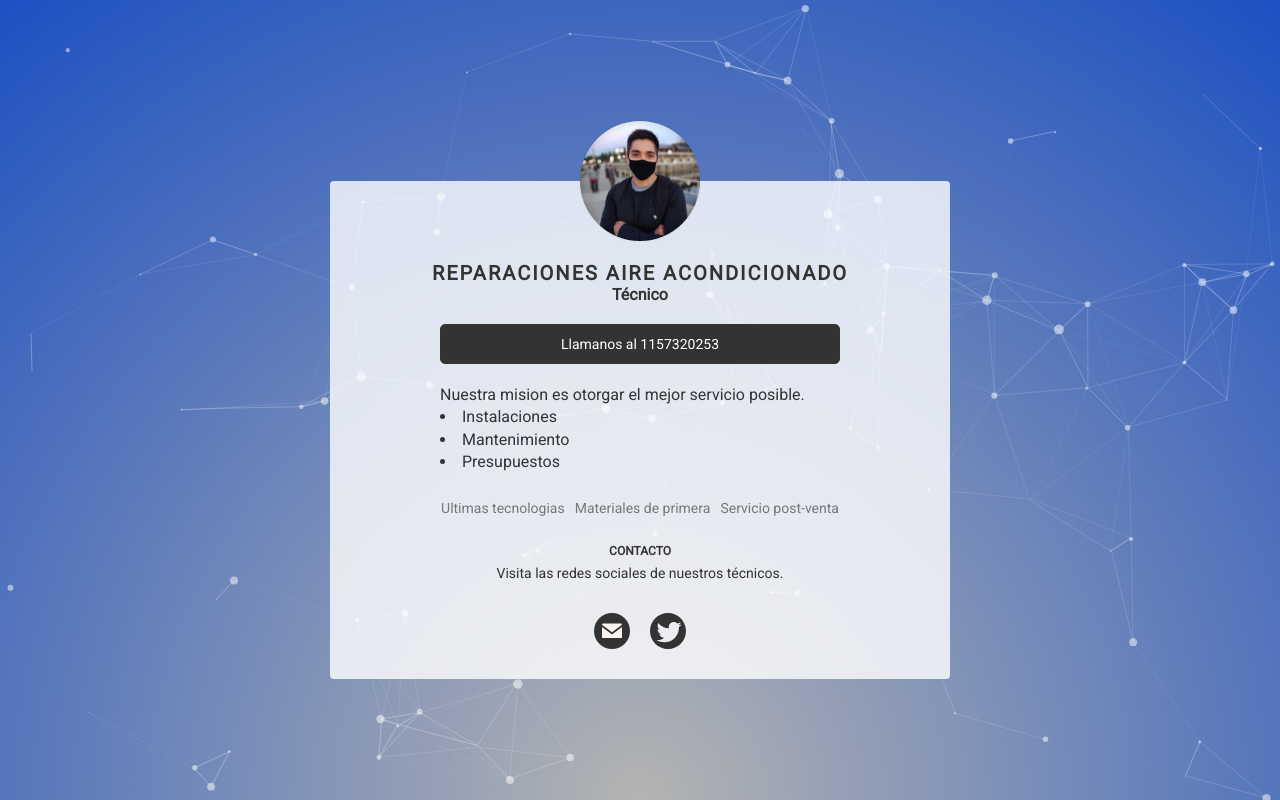
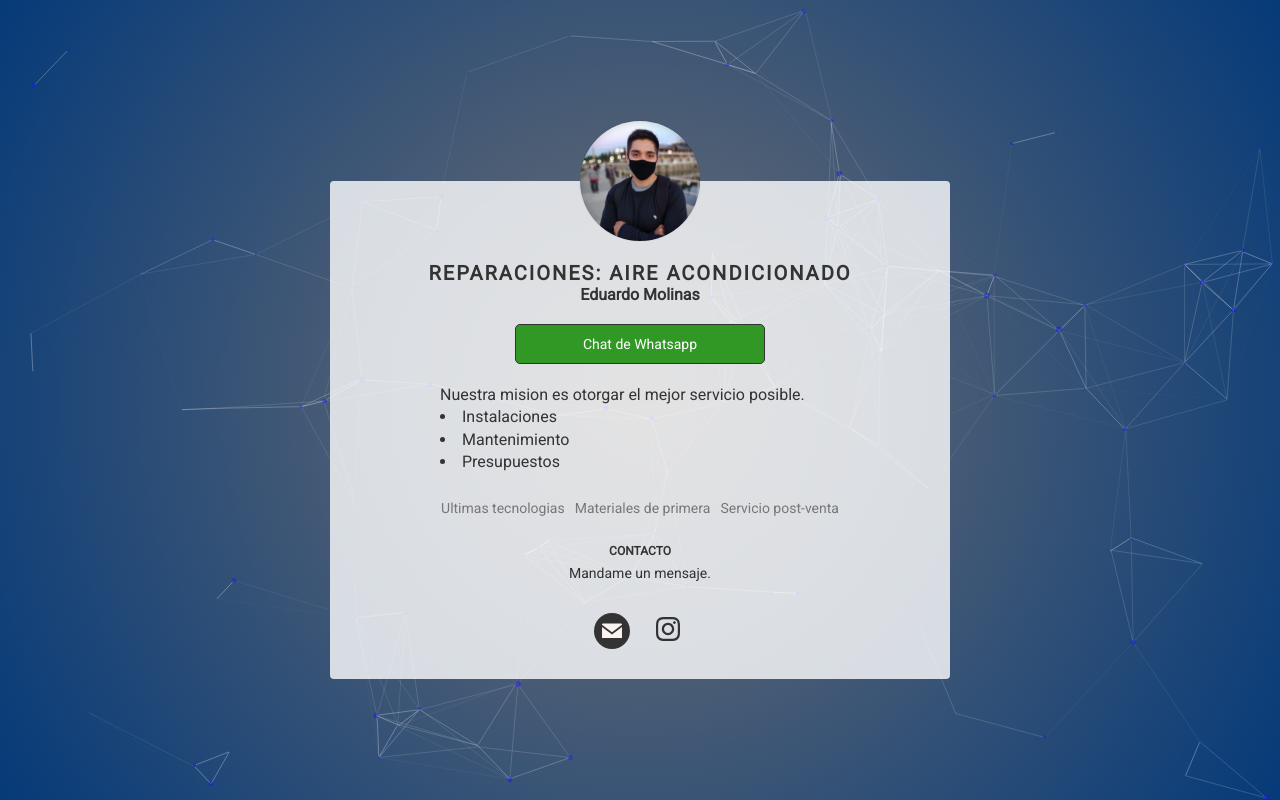
Before and after one commit to marcelo3475/TarjetaEdu, a website: page index.html in a window 1280 px wide. Drawn offline with Linux system fonts and the light colour scheme.

Commit message:
commit 19 07 2021
minor changes on social media links css and color background

```diff
--- a/index.html
+++ b/index.html
@@ -11,7 +11,7 @@
     <meta name="msapplication-TileColor" content="#ffffff">
     <meta name="msapplication-TileImage" content="/assets/ms-icon-144x144.png">
     <meta name="theme-color" content="#ffffff">
-    <title>AC</title>
+    <title>Aire acondicionado</title>
     <!--
                :
                ;
@@ -80,8 +80,8 @@
         }
 
         body {
-            background-color: rgb(230, 214, 214);
-            background: radial-gradient(circle at bottom center, rgb(180, 180, 178), rgb(28, 80, 194));
+            background: rgb(115, 113, 114);
+            background: radial-gradient(circle, rgba(115, 113, 114, 1) 0%, rgba(5, 58, 121, 1) 100%);
             font-family: "Roboto", Tahoma, Helvetica, Verdana, sans-serif;
             font-display: swap;
             font-size: 14px;
@@ -185,13 +185,13 @@
         }
 
         .profile-content .body .spotlight {
-            max-width: 400px;
+            max-width: 250px;
             width: 100%;
             margin: 0 auto;
         }
 
         .profile-content .body .spotlight .button {
-            background-color: #333;
+            background-color: hsl(113, 61%, 37%);
             box-shadow: inset 0 0 0 100px hsla(0, 0%, 100%, 0);
             min-width: 100%;
             font-size: 15px;
@@ -332,12 +332,12 @@
                                     <div class="image"></div>
                                     <div class="name-headline">
                                         <section>
-                                            <h1 class="name">Reparaciones Aire Acondicionado</h1>
+                                            <h1 class="name">Reparaciones: Aire Acondicionado</h1>
                                         </section>
                                         <section>
                                             <h2 class="headline">
                                                 <span class="roles">
-                            <span class="role">Técnico</span>
+                            <span class="role">Eduardo Molinas</span>
                                                 </span>
                                             </h2>
                                         </section>
@@ -346,8 +346,8 @@
 
                                 <div class="body">
                                     <section class="spotlight">
-                                        <a href="tel:+5491157320253" target="_blank" rel="noopener noreferrer" class="button">
-                                            Llamanos al 1157320253</a>
+                                        <a href="https://wa.me/+5491157320253" alt="Ups no anda el linkmandame un whatsapp al 1157320253 " target="_blank" rel="noopener noreferrer" class="button">
+                                            Chat de Whatsapp</a>
                                     </section>
                                     <section class="bio">
                                         <div>
@@ -372,7 +372,7 @@
                                                 <div class="meta-header">Contacto</div>
                                                 <ul class="meta-list">
                                                     <li class="meta-item">
-                                                        Visita las redes sociales de nuestros técnicos.
+                                                        Mandame un mensaje.
                                                     </li>
                                                 </ul>
                                             </li>
@@ -381,24 +381,18 @@
                                     <section class="social-links">
                                         <ul class="inline">
                                             <li class="contact-me" title="Send me a message">
-                                                <a class="social-link" title="Send me a message" alt="Send me a message" aria-label="Send me a message via email" href="mailto:molinas.eduardo@hotmail.com"><span class="SVGInline"
-                            ><svg
-                                class="SVGInline-svg"
-                                viewBox="0 0 36 18"
-                                xmlns="http://www.w3.org/2000/svg"
-                            ><path
-                                d="M17.9864841,17.7442683 L35.9560572,4.24918119 C35.9560572,2.99963608 34.9577476,2 33.7098606,2 L2.26310764,2 C1.01522062,2 0.0169109976,2.99963608 0.0169109976,4.24918119 L17.9864841,17.7442683 Z M17.9864841,21.7844641 L0.0169109976,8.28937702 L0.0777647581,29.7508188 C0.0777647581,31.0003639 1.07607438,32 2.3239614,32 L33.7707144,32 C35.0186014,32 36.016911,31.0003639 36.016911,29.7508188 L35.9560572,8.28937702 L17.9864841,21.7844641 Z"
-                            ></path></svg></span>
-                        </a>
+                                                <a class="social-link" title="Send me a message" alt="Send me a message" aria-label="Send me a message via email" href="mailto:molinas.eduardo@hotmail.com">
+                                                    <span class="SVGInline"><svg
+                                                        class="SVGInline-svg"viewBox="0 0 36 18"xmlns="http://www.w3.org/2000/svg">
+                                                        <path
+                                                        d="M17.9864841,17.7442683 L35.9560572,4.24918119 C35.9560572,2.99963608 34.9577476,2 33.7098606,2 L2.26310764,2 C1.01522062,2 0.0169109976,2.99963608 0.0169109976,4.24918119 L17.9864841,17.7442683 Z M17.9864841,21.7844641 L0.0169109976,8.28937702 L0.0777647581,29.7508188 C0.0777647581,31.0003639 1.07607438,32 2.3239614,32 L33.7707144,32 C35.0186014,32 36.016911,31.0003639 36.016911,29.7508188 L35.9560572,8.28937702 L17.9864841,21.7844641 Z"
+                                                    ></path></svg></span>
+                                                </a>
                                             </li>
                                             <li>
-                                                <a class="social-link" title="Visit me on Twitter" alt="Visit me on Twitter" aria-label="Follow my updates on Twitter" href="https://twitter.com/EdUMM22" target="_blank" rel="noopener noreferrer"><span class="SVGInline"><svg
-                                class="SVGInline-svg"
-                                xmlns="http://www.w3.org/2000/svg"
-                                viewBox="0 0 1000 1000">
-                                <path
-                                d="M1000 500c0 277-223 500-500 500s-500-223-500-500 223-500 500-500 500 223 500 500zm-125-183c-25 11-53 18-82 22 30-17 51-45 61-79-28 17-57 28-89 35-25-28-62-45-103-45-78 0-141 63-141 142 0 10 1 22 3 32-118-5-223-62-294-149-11 22-18 46-18 72 0 50 24 93 62 118-23 0-45-7-64-18v2c0 69 49 126 114 140-12 3-24 4-37 4-9 0-19-1-27-2 18 57 71 95 132 96-48 38-108 65-176 65-11 0-23-1-33-2 62 40 138 62 217 62 262 0 404-216 404-404v-18c28-19 51-45 71-73z"
-                                ></path></svg></span></a>
+                                                <a class="social-link" title="Visit me on Instagram" alt="Visit me on Twitter" aria-label="Follow my updates on Twitter" href="https://www.instagram.com/molinasedu/" target="_blank" rel="noopener noreferrer">
+                                                    <span class="SVGInline"><svg xmlns="http://www.w3.org/2000/svg" width="24" height="24" viewBox="0 0 24 24"><path d="M12 2.163c3.204 0 3.584.012 4.85.07 3.252.148 4.771 1.691 4.919 4.919.058 1.265.069 1.645.069 4.849 0 3.205-.012 3.584-.069 4.849-.149 3.225-1.664 4.771-4.919 4.919-1.266.058-1.644.07-4.85.07-3.204 0-3.584-.012-4.849-.07-3.26-.149-4.771-1.699-4.919-4.92-.058-1.265-.07-1.644-.07-4.849 0-3.204.013-3.583.07-4.849.149-3.227 1.664-4.771 4.919-4.919 1.266-.057 1.645-.069 4.849-.069zm0-2.163c-3.259 0-3.667.014-4.947.072-4.358.2-6.78 2.618-6.98 6.98-.059 1.281-.073 1.689-.073 4.948 0 3.259.014 3.668.072 4.948.2 4.358 2.618 6.78 6.98 6.98 1.281.058 1.689.072 4.948.072 3.259 0 3.668-.014 4.948-.072 4.354-.2 6.782-2.618 6.979-6.98.059-1.28.073-1.689.073-4.948 0-3.259-.014-3.667-.072-4.947-.196-4.354-2.617-6.78-6.979-6.98-1.281-.059-1.69-.073-4.949-.073zm0 5.838c-3.403 0-6.162 2.759-6.162 6.162s2.759 6.163 6.162 6.163 6.162-2.759 6.162-6.163c0-3.403-2.759-6.162-6.162-6.162zm0 10.162c-2.209 0-4-1.79-4-4 0-2.209 1.791-4 4-4s4 1.791 4 4c0 2.21-1.791 4-4 4zm6.406-11.845c-.796 0-1.441.645-1.441 1.44s.645 1.44 1.441 1.44c.795 0 1.439-.645 1.439-1.44s-.644-1.44-1.439-1.44z"/></svg></svg></span>
+                                                </a>
                                             </li>
                                         </ul>
                                     </section>
--- a/particles.json
+++ b/particles.json
@@ -8,7 +8,7 @@
             }
         },
         "color": {
-      "value": "#ffffff"
+            "value": "#1717eb"
         },
         "shape": {
             "type": "circle",
@@ -36,7 +36,7 @@
             }
         },
         "size": {
-      "value": 5,
+            "value": 3,
             "random": true,
             "anim": {
                 "enable": false,
@@ -59,6 +59,7 @@
             "random": false,
             "straight": false,
             "out_mode": "out",
+            "bounce": false,
             "attract": {
                 "enable": false,
                 "rotateX": 600,
@@ -89,12 +90,13 @@
             "bubble": {
                 "distance": 400,
                 "size": 40,
-        "duration": 2,
-        "opacity": 8,
+                "duration": 1.5184815184815184,
+                "opacity": 0.5674325674325674,
                 "speed": 3
             },
             "repulse": {
-        "distance": 200
+                "distance": 200,
+                "duration": 0.4
             },
             "push": {
                 "particles_nb": 4
@@ -104,13 +106,5 @@
             }
         }
     },
-  "retina_detect": true,
-  "config_demo": {
-    "hide_card": false,
-    "background_color": "#b61924",
-    "background_image": "",
-    "background_position": "50% 50%",
-    "background_repeat": "no-repeat",
-    "background_size": "cover"
+    "retina_detect": false
 }
-}
```
Also changed, not shown: css/style.css (+1 -50 lines), assests/instagramico.svg (added). Lines whose indentation alone changed are shown as unchanged.
